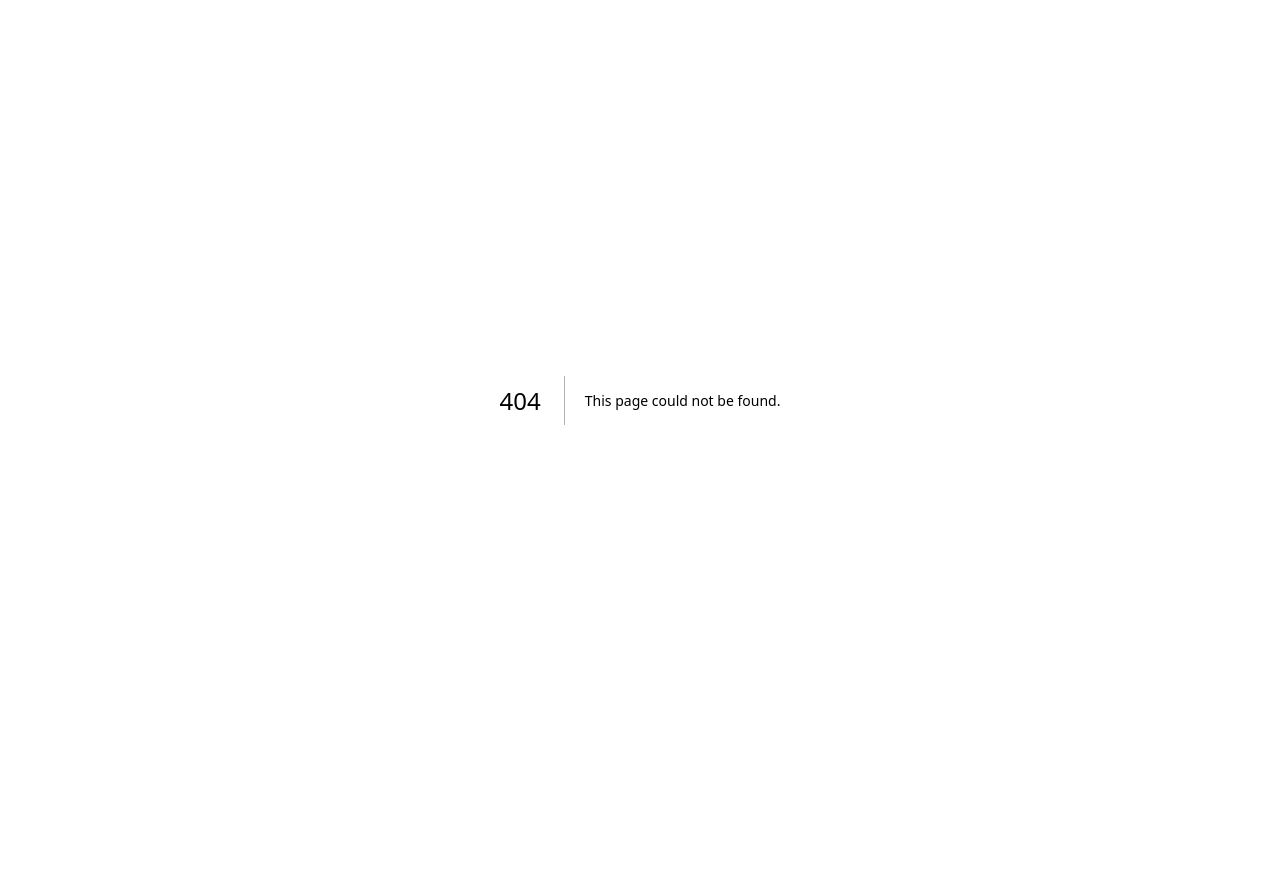
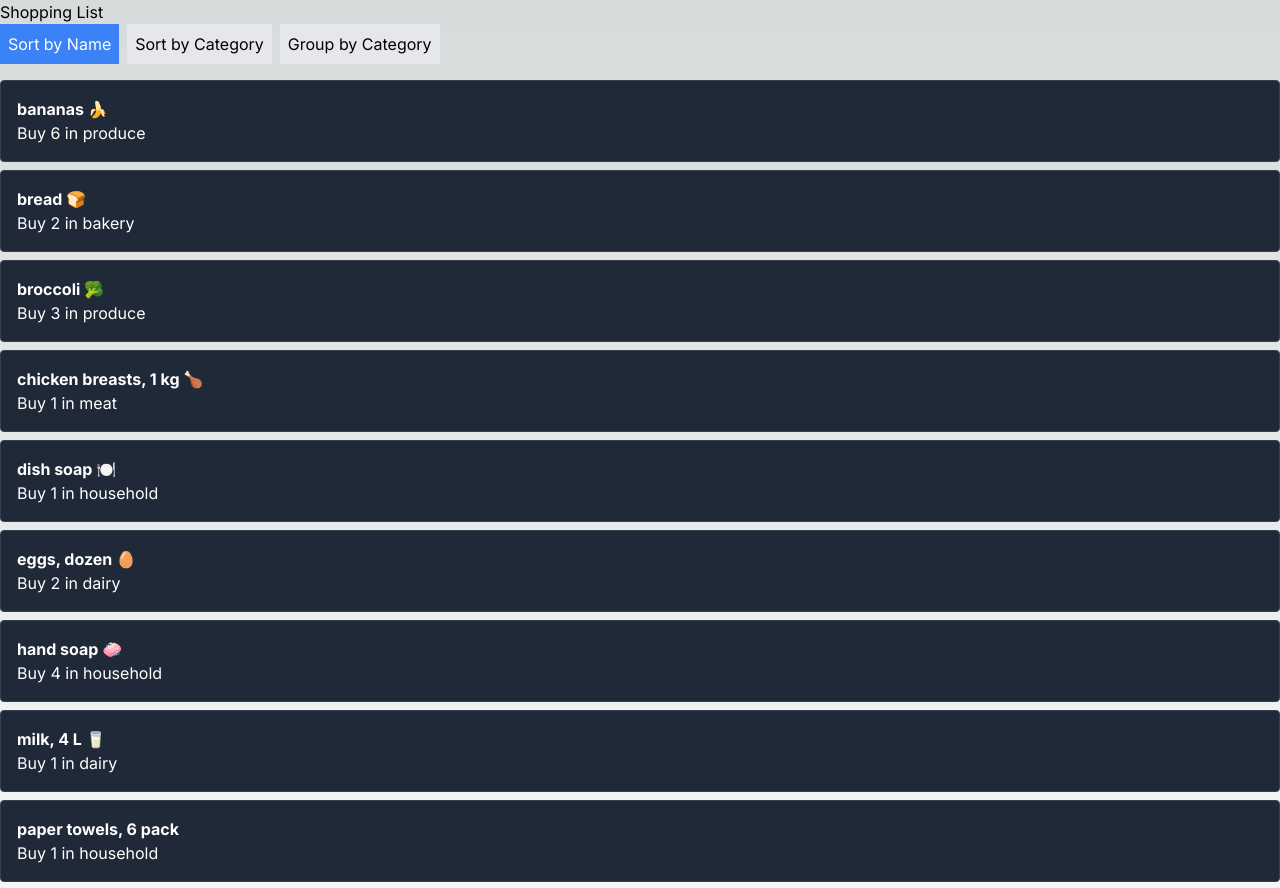
Before and after one commit to Akelvin51/cprg306-assignments, a Next.js app: page /week-5 in a window 1280 px wide. Before the commit this address had no page. Shown: the top 888 px of the page. Before the commit the page ends 800 px from the top, so only its background shows below. Built offline with nearby package versions, Linux system fonts and the light colour scheme.

Commit message:
add assignment 5

```diff
--- a/app/page.js
+++ b/app/page.js
@@ -1,15 +1,19 @@
 import Link from "next/link";
-export default function Page(){
-    return(
+
+export default function Page() {
+  return (
     <>
       <p>
         <Link href="/week-2">CPRG 306: Web Development - Assignments 2</Link>
       </p>
       <p>
-        <Link href="/week-3">CPRG 306: Web Development  - Assignments 3</Link>
+        <Link href="/week-3">CPRG 306: Web Development - Assignments 3</Link>
       </p>
       <p>
-        <Link href="/week-4">CPRG 306: Web Development  - Assignments 4</Link>
+        <Link href="/week-4">CPRG 306: Web Development - Assignments 4</Link>
+      </p>
+      <p>
+        <Link href="/week-5">CPRG 306: Web Development - Assignments 5</Link>
       </p>
     </>
   );
--- a/app/week-3/item.js
+++ b/app/week-3/item.js
@@ -1,6 +1,6 @@
 export default function item({name, quantity, category}) {
   return (
-    <main className="bg-gray-200 p-4 mb-4 rounded-md ">
+    <main className="bg-gray-200 p-4 rounded-md ">
       <div className="font-bold text-lg">{name}</div>
       <div className="text-gray-600">Quantity: {quantity}</div>
       <div className="text-gray-600">Category: {category}</div>
--- a/app/week-4/new-Item.js
+++ b/app/week-4/new-Item.js
@@ -2,26 +2,39 @@
 import React, { useState } from "react";
 
 export default function NewItem() {
+  // State for form fields
   const [name, setName] = useState("");
   const [quantity, setQuantity] = useState(1);
   const [category, setCategory] = useState("produce");
 
+  // State to manage the icon change on submission
+  const [isSubmitted, setIsSubmitted] = useState(false);
+
   const handleSubmit = (e) => {
     e.preventDefault();
 
-    let item = { name, quantity, category };
+    // Handle the form submission logic here
+    const item = { name, quantity, category };
     console.log(item);
     alert(`Name: ${name}, Quantity: ${quantity}, Category: ${category}`);
 
-    // Reset the state variables to their initial values
+    // Change the icon to a check mark
+    setIsSubmitted(true);
+
+    // Reset the icon back to a plus sign after 2 seconds
+    setTimeout(() => {
+      setIsSubmitted(false);
+    }, 2000);
+
+    // Optionally, reset the form fields to their initial values here
     setName("");
     setQuantity(1);
     setCategory("produce");
   };
 
   return (
-    <div className="flex items-center justify-center h-screen bg-gray-800">
-      <form onSubmit={handleSubmit} className="bg-Gumetal text-white rounded-lg p-4 shadow-xl">
+    <div className="flex items-start justify-center h-screen bg-gray-800 pt-10">
+      <form onSubmit={handleSubmit} className="bg-Gunmetal text-white rounded-lg p-4 shadow-xl">
         <div className="mb-2">
           <input
             id="itemName"
@@ -30,7 +43,6 @@ export default function NewItem() {
             required
             value={name}
             onChange={(e) => setName(e.target.value)}
-
             className="mt-1 block w-full px-3 py-2 bg-black border rounded-md shadow-sm focus:outline-none focus:border-blue-300"
           />
         </div>
@@ -75,9 +87,17 @@ export default function NewItem() {
           type="submit"
           className="w-full flex justify-center items-center px-4 py-2 bg-blue-500 rounded-md hover:bg-blue-700 focus:outline-none focus:ring-2 focus:ring-offset-2 focus:ring-blue-500"
         >
+          {isSubmitted ? (
+            // Check mark icon
             <svg className="w-6 h-6" fill="none" strokeLinecap="round" strokeLinejoin="round" strokeWidth="2" viewBox="0 0 24 24" stroke="currentColor">
               <path d="M5 13l4 4L19 7"></path>
             </svg>
+          ) : (
+            // Plus icon
+            <svg className="w-6 h-6" fill="none" viewBox="0 0 24 24" stroke="currentColor">
+              <path strokeLinecap="round" strokeLinejoin="round" strokeWidth="2" d="M12 4v16m8-8H4"></path>
+            </svg>
+          )}
         </button>
       </form>
     </div>
--- /dev/null
+++ b/app/week-5/item-list.js
@@ -0,0 +1,82 @@
+"use client"
+import React, { useState } from 'react';
+import Item from "./item";
+import itemsData from './items.json';
+
+export default function ItemList() {
+  const [sortBy, setSortBy] = useState("name");
+  const [items, setItems] = useState(itemsData);
+
+  // Function to group items by category
+  const groupByCategory = (items) => {
+    return items.reduce((groups, item) => {
+      const { category } = item;
+      groups[category] = groups[category] || [];
+      groups[category].push(item);
+      return groups;
+    }, {});
+  };
+
+  // Function to sort items by the current method
+  const sortItems = (items, sortBy) => {
+    switch (sortBy) {
+      case 'name':
+        return [...items].sort((a, b) => a.name.localeCompare(b.name));
+      case 'category':
+        return [...items].sort((a, b) => a.category.localeCompare(b.category));
+      default:
+        return items; // In case of groupedCategory, we handle sorting separately
+    }
+  };
+
+  // Determine how to sort or group items based on `sortBy`
+  const sortedOrGroupedItems = sortBy === 'groupedCategory'
+    ? groupByCategory(sortItems(items, 'name')) // Group by category after sorting by name
+    : sortItems(items, sortBy);
+
+  // Render items or grouped items based on `sortBy`
+  const renderItems = () => {
+    if (sortBy === 'groupedCategory') {
+      return Object.entries(sortedOrGroupedItems).map(([category, items]) => (
+        <li key={category} className="border p-2">
+          <h3 className="capitalize font-bold">{category}</h3>
+          {items.map((item) => (
+            <Item key={item.id} {...item} />
+          ))}
+        </li>
+      ));
+    } else {
+      return sortedOrGroupedItems.map((item) => (
+        <Item key={item.id} {...item} className="border p-2" />
+      ));
+    }
+  };
+
+  return (
+    <div className="item-list">
+      <div className="mb-4">
+        <button
+          className={`mr-2 p-2 ${sortBy === 'name' ? 'bg-blue-500 text-white' : 'bg-gray-200'}`}
+          onClick={() => setSortBy('name')}
+        >
+          Sort by Name
+        </button>
+        <button
+          className={`mr-2 p-2 ${sortBy === 'category' ? 'bg-blue-500 text-white' : 'bg-gray-200'}`}
+          onClick={() => setSortBy('category')}
+        >
+          Sort by Category
+        </button>
+        <button
+          className={`p-2 ${sortBy === 'groupedCategory' ? 'bg-blue-500 text-white' : 'bg-gray-200'}`}
+          onClick={() => setSortBy('groupedCategory')}
+        >
+          Group by Category
+        </button>
+      </div>
+      <ul className="list-none">
+        {renderItems()}
+      </ul>
+    </div>
+  );
+}
--- /dev/null
+++ b/app/week-5/item.js
@@ -0,0 +1,11 @@
+// Item.js
+function Item({ name, quantity, category }) {
+    return (
+      <li className="border p-4 mb-2 bg-gray-800 border-gray-700 rounded text-white">
+        <p className="font-bold">{name}</p>
+        <p>Buy {quantity} in {category}</p>
+      </li>
+    );
+  }
+
+  export default Item;
--- /dev/null
+++ b/app/week-5/items.json
@@ -0,0 +1,74 @@
+[
+    {
+      "id": "1h2GJKH12gkHG31h1H",
+      "name": "milk, 4 L 🥛",
+      "quantity": 1,
+      "category": "dairy"
+    },
+    {
+      "id": "2KJH3k2j3H1k2J3K1H",
+      "name": "bread 🍞",
+      "quantity": 2,
+      "category": "bakery"
+    },
+    {
+      "id": "3h2KJH3k2j3H1k2J3",
+      "name": "eggs, dozen 🥚",
+      "quantity": 2,
+      "category": "dairy"
+    },
+    {
+      "id": "4k2J3K1H2GJKH12gk",
+      "name": "bananas 🍌",
+      "quantity": 6,
+      "category": "produce"
+    },
+    {
+      "id": "5H1h1H2KJH3k2j3H",
+      "name": "broccoli 🥦",
+      "quantity": 3,
+      "category": "produce"
+    },
+    {
+      "id": "6H1k2J3K1H2GJKH1",
+      "name": "chicken breasts, 1 kg 🍗",
+      "quantity": 1,
+      "category": "meat"
+    },
+    {
+      "id": "7gkHG31h1H2KJH3k",
+      "name": "pasta sauce 🍝",
+      "quantity": 3,
+      "category": "canned goods"
+    },
+    {
+      "id": "8j3H1k2J3K1H2GJK",
+      "name": "spaghetti, 454 g 🍝",
+      "quantity": 2,
+      "category": "dry goods"
+    },
+    {
+      "id": "9H12gkHG31h1H2KJ",
+      "name": "toilet paper, 12 pack 🧻",
+      "quantity": 1,
+      "category": "household"
+    },
+    {
+      "id": "10H3k2j3H1k2J3K1",
+      "name": "paper towels, 6 pack",
+      "quantity": 1,
+      "category": "household"
+    },
+    {
+      "id": "11k2J3K1H2GJKH12",
+      "name": "dish soap 🍽️",
+      "quantity": 1,
+      "category": "household"
+    },
+    {
+      "id": "12GJKH12gkHG31h1",
+      "name": "hand soap 🧼",
+      "quantity": 4,
+      "category": "household"
+    }
+  ]
--- /dev/null
+++ b/app/week-5/page.js
@@ -0,0 +1,10 @@
+import ItemList from "./item-list"
+
+export default function page() {
+  return (
+    <main>
+      <h1>Shopping List</h1>
+      <ItemList />
+    </main>
+  );
+}
```
Lines whose indentation alone changed are shown as unchanged.
